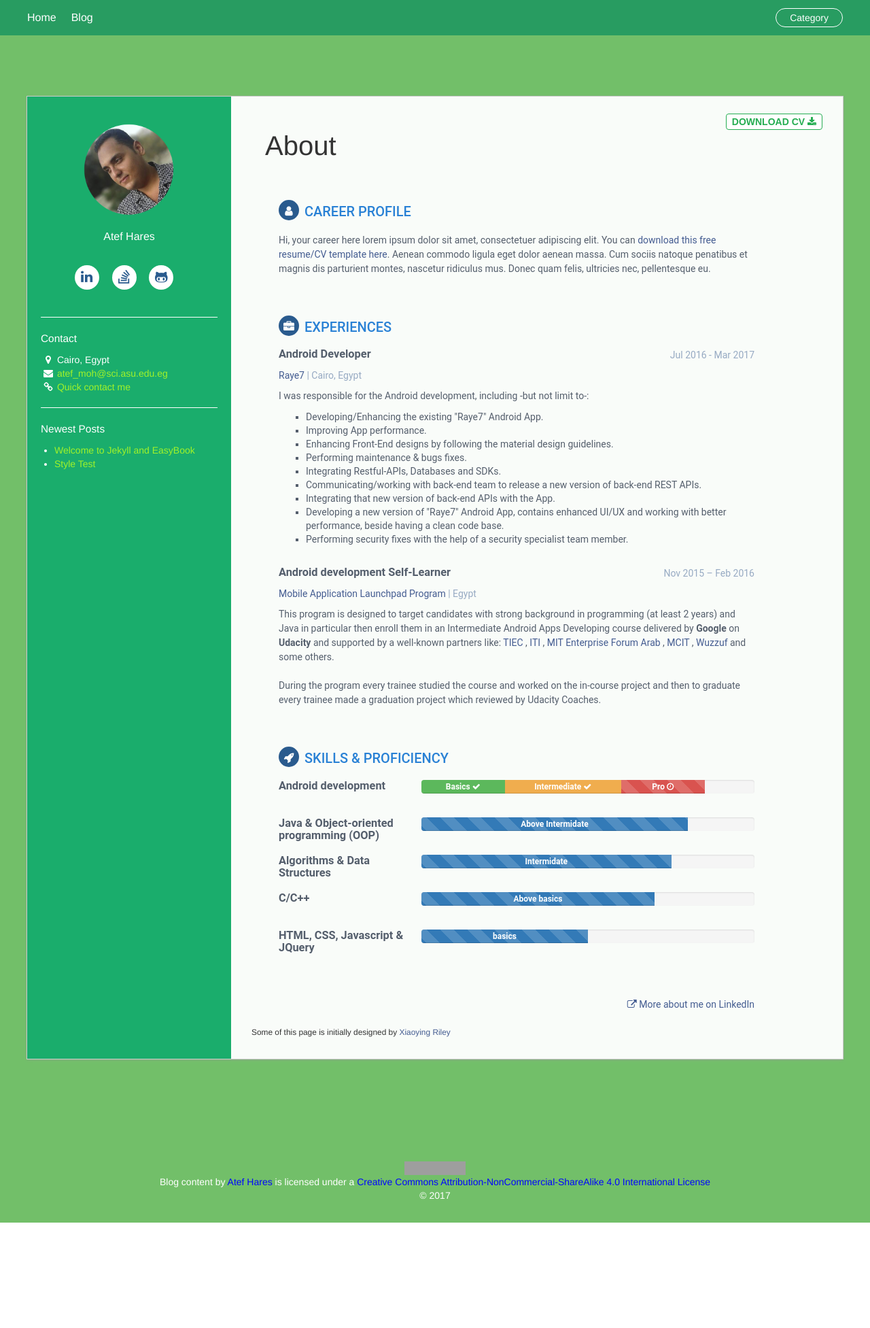
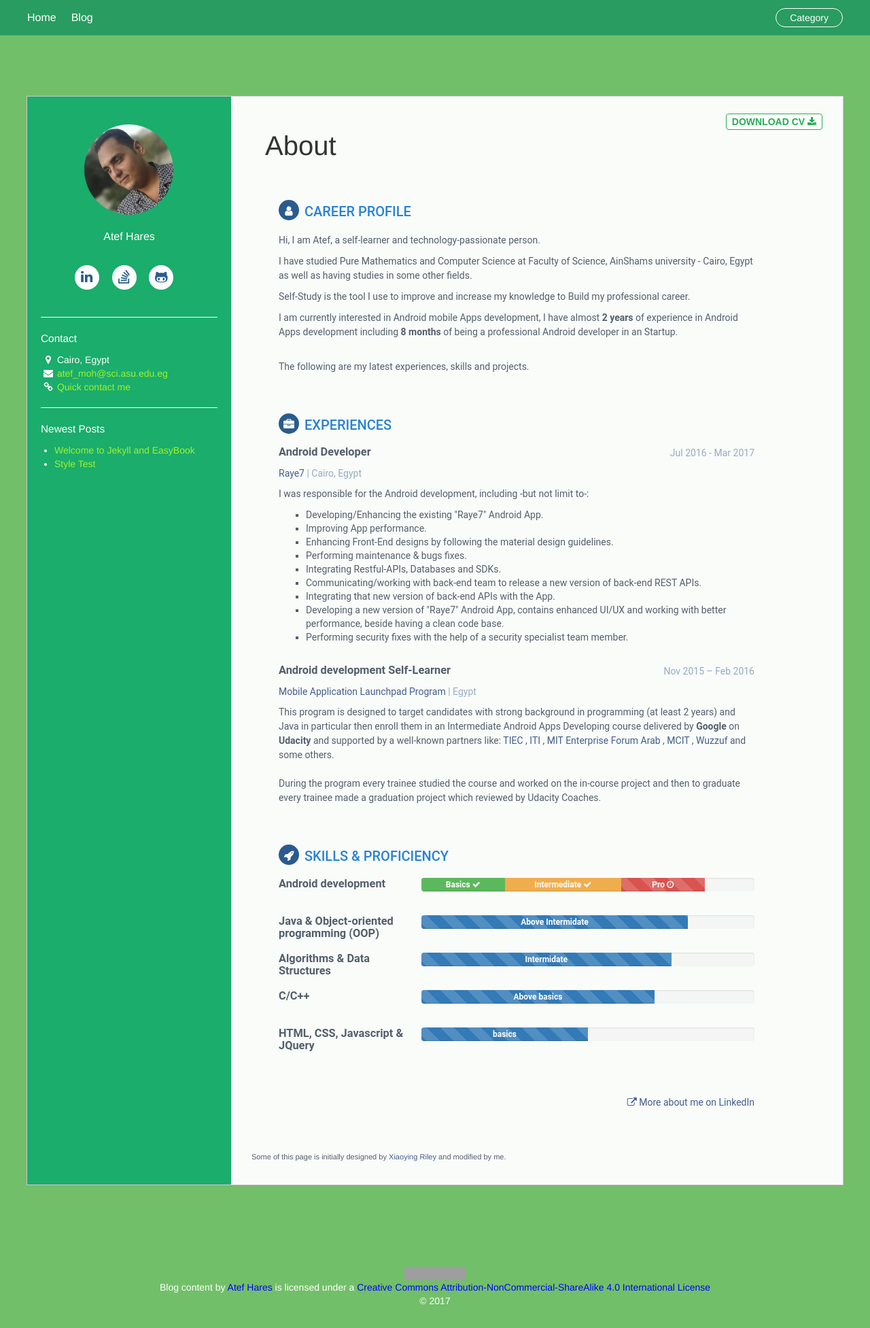
Before and after one commit to atefhares/atefhares.github.io, a Jekyll site: the page built from index.html, in a window 1280 px wide. Shown: the whole page at 68% size. Built offline with Jekyll 4.4.1, drawn with Linux system fonts in a browser that asks for light colours; nearby versions of some CDN libraries; before the commit the page ends 1798 px from its top, so only the background shows below that; grey boxes are pictures that could not be loaded.

Commit message:
editing About page -part 2

```diff
--- a/css/about.css
+++ b/css/about.css
@@ -196,26 +196,14 @@ h2 {
   border-bottom: 0 !important;
   color: #545E6C  !important ;
 }
-.skillset .level-bar {
-  height: 12px;
-  background: #f5f5f5;
-}
-.skillset .level-bar-inner {
-  height: 12px;
-  background: #7bc2d3;
-}
-.footer {
-  padding: 30px;
-  padding-top: 60px;
-}
-.footer .copyright {
+
+.copyright {
   line-height: 1.6;
   color: #545E6C;
   font-size: 13px;
+  padding-top: 40px;
 }
-.footer .fa-heart {
-  color: #fb866a;
-}
+
 /* Extra small devices (phones, less than 768px) */
 @media (max-width: 767px) {
   .sidebar-wrapper {
--- a/index.html
+++ b/index.html
@@ -16,8 +16,24 @@ public: false
   <section class="section summary-section">
     <h2 class="section-title"><i class="fa fa-user"></i>Career Profile</h2>
     <div class="summary">
-      <p>Hi, your career here lorem ipsum dolor sit amet, consectetuer adipiscing elit. You can <a href="#" target="_blank">download this free resume/CV template here</a>. Aenean commodo ligula eget dolor aenean massa. Cum sociis natoque penatibus
-        et magnis dis parturient montes, nascetur ridiculus mus. Donec quam felis, ultricies nec, pellentesque eu.</p>
+      <p>Hi, I am Atef, a self-learner and technology-passionate person.</p>
+      <p>
+        I have studied Pure Mathematics and Computer Science at Faculty of Science, AinShams university - Cairo, Egypt
+        as well as having studies in some other fields.
+      </p>
+      <p>
+        Self-Study is the tool I use to improve and increase my knowledge to Build
+        my professional career.
+      </p>
+      <p>
+        I am currently interested in Android mobile Apps development,
+        I have almost <b>2 years</b> of experience in Android Apps development including <b>8 months</b> of
+        being a professional Android developer in an Startup.
+      </p>
+      <br />
+      <p>
+        The following are my latest experiences, skills and projects.
+      </p>
     </div>
     <!--//summary-->
   </section>
@@ -201,7 +217,7 @@ public: false
 </div>
 
 <div align="left" class="copyright">
-  <small >Some of this page is initially designed by <a href="http://themes.3rdwavemedia.com" target="_blank" rel="nofollow">Xiaoying Riley</a></small>
+  <small >Some of this page is initially designed by <a href="http://themes.3rdwavemedia.com" target="_blank" rel="nofollow">Xiaoying Riley</a> and modified by me.</small>
 </div>
 
 <script>
```
